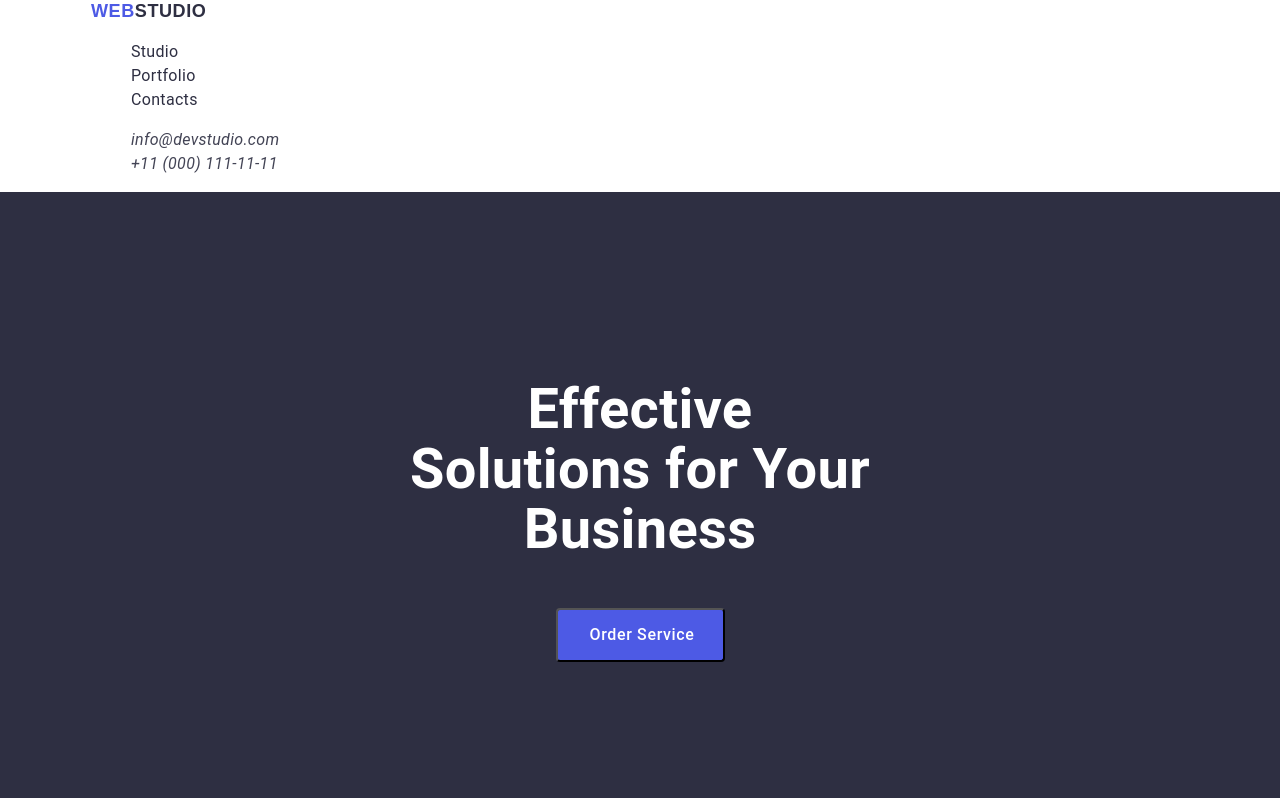
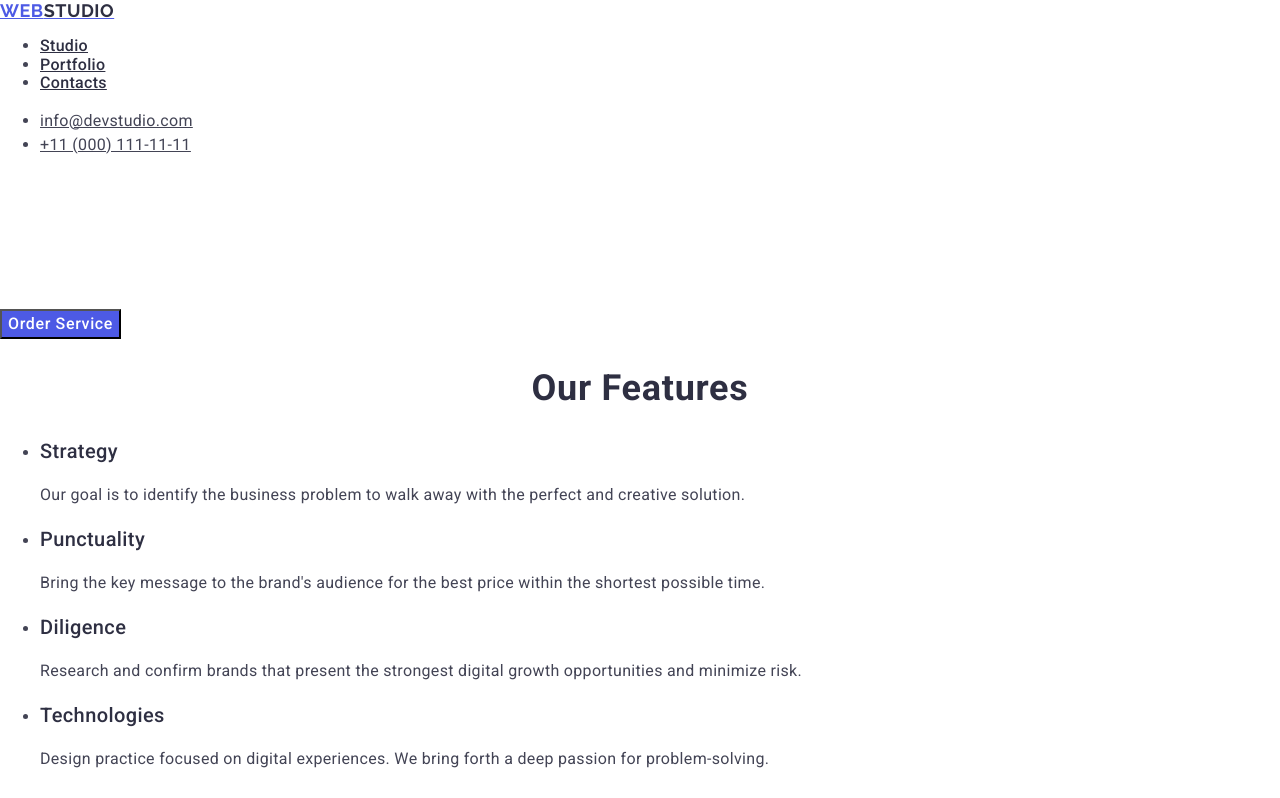
Before and after one commit to Anton-Onyshchenko/goit-markup-hw-02, a plain HTML site: page index.html in a window 1280 px wide. Shown: the top 798 px of the page. Drawn offline with nearby package versions, Linux system fonts and the light colour scheme.

Commit message:
Update files

```diff
--- a/css/styles.css
+++ b/css/styles.css
@@ -1,170 +1,115 @@
-/* Font face */
+/* Basic class */
 
-@font-face {
-    font-family:"Robot",sans-serif ;
-    src: url(../fonts/Roboto-Bold.ttf) format('truetype');
+body{
+    font-family: "Roboto",sans-serif;
+    font-size: 16px;
+    color: #434455;
+    background-color: #FFFFFF;
+}
+
+
+
+/* General style */
+
+
+.section-title{
+    font-size: 36px;
+    line-height: 1.11;
+    text-align: center;
+    letter-spacing: 0.02em;
+    text-transform: capitalize;
+    color:#2e2f42;
+}
+
+.section-list-title{
+    font-size: 20px;
+    font-weight: 500;
+    line-height: 1.2;
+    letter-spacing: 0.02em;
+    color:#2e2f42;
+
+}
+
+.section-list-text{
+    font-size: 16px;
+    line-height: 1.5;
+    letter-spacing: 0.02em;
+    color:#434455;
+
+}
+
+/* Header section styles */
+
+.web-site-logo{
+    font-family: "Raleway", sans-serif;
     font-weight: 700;
+    font-size: 18px;
+    line-height: 1.17;
+    letter-spacing: 0.03em;
+    text-transform: uppercase;
+    color:#4d5ae5;
+}
+
+.web-site-logo-header{
+    color:#2e2f42;
+}
+
+.web-site-menu-link{
+    font-size: 16px;
+    font-weight: 500;
+    letter-spacing: 0.02em;
+    color:#2e2f42;
+}
+
+.web-site-menu-link:hover, .web-site-menu-link:focus{
+    color: #404bbf;
+}
+
+.web-site-address{
     font-style: normal;
 }
 
-@font-face {
-    font-family: "Robot", sans-serif;
-    src: url(../fonts/Roboto-Medium.ttf) format('truetype');
-    font-weight: 500;
-    font-style: normal;
-}
-
-@font-face {
-    font-family: "Robot", sans-serif;
-    src: url(../fonts/Roboto-Regular.ttf) format('truetype');
-    font-weight: 400;
-    font-style: normal;
-}
-
-@font-face {
-    font-family: "Raleway", sans-serif;
-    src: url(../fonts/Raleway-VariableFont_wght.ttf) format('truetype');
-    font-weight: 700;
-    font-style: normal;
-}
-
-/* CSS varaables */
-
-:root{
-    --font-family: "Roboto", sans-serif;
-    --second-family: "Raleway", sans-serif;
-    --text-color: #434455;
-}
-
-
-/* Genral style */
-
-body{
-    font-family: var(--font-family);
-    font-size: 1em;
+.web-site-address-list-link{
+    font-size: 16px;
     line-height: 1.5;
     letter-spacing: 0.02em;
-    color: var(--text-color);
-    background-color: #FFFFFF;
-    margin: 0;
-}
-
-ul,ol{
-    list-style-type: none;
-}
-
-a{
-    text-decoration: none;
-}
-
-h1,h2,h3,h4,h5,h6{
-    margin: 0;
-}
-
-
-/* Basic style */
-
-section:not(:first-child){
-    padding: 120px 0;
-    margin: 0 auto;
-}
-
-.container{
-    padding: 0 15px;
-    margin: 0 auto;
-    width: 1128px;
-}
-
-.site-logo{
-    font-family: "Raleway",sans-serif;
-    font-weight: 700;
-    text-transform: uppercase;
-    color: #4D5AE5;
-    font-size: 1.13em;
-    line-height: 1.17;
-    letter-spacing: 0.03em;
-}
-
-.section-title{
-    font-size: 2.25em;
-    line-height: 1.11;
-    color: #2E2F42;
-    letter-spacing: 0.02em;
-    text-align: center;
-    margin-bottom: 72px;
-}
-
-.section-title-secondary{
-    font-size: 20px;
-    font-weight: 500;
-    line-height: 1.2;
-}
-
-
-/* Header section style */
-
-.site-menu-link{
- color:#2E2F42;
-}
-.site-logo-header{
-    color: #2E2F42;
-}
-
-.address-list-link{
     color:#434455;
 }
 
-/* Hero section style */
-
-.hero-section {
-    background-color: #2E2F42;
-    padding: 188px 0;
+.web-site-address-list-link:hover,
+.web-site-address-list-link:focus {
+    color: #404bbf;
 }
 
-.hero-container{
-    margin: 0 auto;
-    width: 496px;
+/* Hero section styles */
+
+.hero-section-title{
+    font-size: 56px;
+    line-height: 1.07;
     text-align: center;
+    letter-spacing: 0.02em;
+    color: #fff;
 }
 
-.hero-title{
-    font-size: 3.5em;
-    line-height: 1.07;
-    color:#FFFFFF;
-    margin-bottom: 48px;
+.hero-section-button{
+    background-color: #4D5AE5;
+    font-family: "Roboto", sans-serif;
+    font-weight: 500;
+    font-size: 16px;
+    line-height: 1.5;
+    letter-spacing: 0.04em;
+    color: #fff;
+    cursor: pointer;
 }
 
-.hero-button{
-    padding: 16px 32px;
-    font-size: 16px;
-    font-weight: 500;
-    letter-spacing: 0.04em;
-    text-wrap: nowrap;
-    width: 169px;
-    margin: 0 auto;
-    color:#FFFFFF;
-    background-color: #4D5AE5;
-    border-radius: 4px;
-
+.hero-section-button:hover, .hero-section-button:focus{
+    background-color: #404BBF;
 }
 
-/* Team section */
+/* Our Features section styles */
 
-.team-section{
-    background-color: #F4F4FD;
+/* Our Team section styles */
+
+.our-team-list-item{
+background-color: #FFFFFF
 }
-
-/* Footer section */
-
-.footer{
-    background-color: #2E2F42;
-}
-
-.footer-container{
-    padding: 100px 0 100px 15px;
-    color: #F4F4FD;
-    width: 264px;
-}
-.site-logo-footer{
-    color: #F4F4FD;
-}
--- a/index.html
+++ b/index.html
@@ -6,36 +6,39 @@
     <meta name="viewport" content="width=device-width, initial-scale=1.0">
     <title>Web Studio</title>
     <link rel="stylesheet" href="https://cdnjs.cloudflare.com/ajax/libs/modern-normalize/3.0.1/modern-normalize.css">
+    <link rel="preconnect" href="https://fonts.googleapis.com">
+    <link rel="preconnect" href="https://fonts.gstatic.com" crossorigin>
+    <link href="https://fonts.googleapis.com/css2?family=Raleway:wght@700&family=Roboto:wght@400;500;700&display=swap"
+        rel="stylesheet">
     <link rel="stylesheet" href="./css/styles.css">
 </head>
 
 <body>
 
     <header>
-        <div class="container">
         <nav>
-                <a class="site-logo" href="./index.html">Web<span class="site-logo-header">Studio</span></a>
+            <a class="web-site-logo" href="./index.html">Web<span class="web-site-logo-header">Studio</span></a>
             <ul>
                 <li>
-                        <a class="site-menu-link" href="#">Studio</a>
+                    <a class="web-site-menu-link" href="#">Studio</a>
                 </li>
                 <li>
-                        <a class="site-menu-link" href="#">Portfolio</a>
+                    <a class="web-site-menu-link" href="#">Portfolio</a>
                 </li>
                 <li>
-                        <a class="site-menu-link" href="#">Contacts</a>
+                    <a class="web-site-menu-link" href="#">Contacts</a>
                 </li>
             </ul>
 
         </nav>
 
-            <address class="address">
-                <ul class="address-list">
-                    <li class="address-list-item">
-                        <a class="address-list-link" href="mailto:info@devstudio.com">info@devstudio.com</a>
+        <address class="web-site-address">
+            <ul class="web-site-address-list">
+                <li class="web-site-address-list-item">
+                    <a class="web-site-address-list-link" href="mailto:info@devstudio.com">info@devstudio.com</a>
                 </li>
-                    <li class="address-list-item">
-                        <a class="address-list-link" href="tel:+110001111111">+11 (000) 111-11-11</a>
+                <li class="web-site-address-list-item">
+                    <a class="web-site-address-list-link" href="tel:+110001111111">+11 (000) 111-11-11</a>
                 </li>
             </ul>
 
@@ -48,136 +51,122 @@
         <!-- #region Hero section -->
         <section class="hero-section">
 
-            <div class="container hero-container">
-                <h1 class="hero-title">Effective Solutions for Your Business </h1>
-
-                <button class="hero-button" type="button">Order Service</button>
-            </div>
+            <h1 class="hero-section-title">Effective Solutions for Your Business </h1>
+            <button class="hero-section-button" type="button">Order Service</button>
 
         </section>
         <!-- #endregion -->
 
         <!--#region Our Features section -->
         <section>
-            <div class="container">
             <h2 class="section-title">Our features</h2>
-                <ul>
-                    <li>
-                        <h3 class="section-title-secondary">Strategy</h3>
-                        <p>
+            <ul class="section-list">
+                <li class="section-list-item">
+                    <h3 class="section-list-title">Strategy</h3>
+                    <p class="section-list-text">
                         Our goal is to identify the business problem to walk away with the perfect and
                         creative
                         solution.
                     </p>
                 </li>
-                    <li>
-                        <h3 class="section-title-secondary">Punctuality</h3>
-                        <p>
+                <li class="section-list-item">
+                    <h3 class="section-list-title">Punctuality</h3>
+                    <p class="section-list-text">
                         Bring the key message to the brand's audience for the best price within the shortest
                         possible
                         time.
                     </p>
                 </li>
-                    <li>
-                        <h3 class="section-title-secondary">Diligence</h3>
-                        <p>
+                <li class="section-list-item">
+                    <h3 class="section-list-title">Diligence</h3>
+                    <p class="section-list-text">
                         Research and confirm brands that present the strongest digital growth opportunities
                         and
                         minimize
                         risk.
                     </p>
                 </li>
-                    <li>
-                        <h3 class="section-title-secondary">Technologies</h3>
-                        <p>
+                <li class="section-list-item">
+                    <h3 class="section-list-title">Technologies</h3>
+                    <p class="section-list-text">
                         Design practice focused on digital experiences. We bring forth a deep passion for
                         problem-solving.
                     </p>
                 </li>
             </ul>
-
-            </div>
-
         </section>
         <!-- #endregion -->
 
         <!-- #region Our Team section -->
         <section class="team-section">
-
-            <div class="container">
-
             <h2 class="section-title">Our Team</h2>
-
-                <ul>
-                    <li>
-                        <img src="./images/our-team/Product_Designer.jpg"
-                            alt="Portrait of Mark Guerrero, Product Designer" width="264">
-                        <h3 class="section-title-secondary">Mark Guerrero</h3>
-                        <p>Product Designer</p>
+            <ul class="section-list">
+                <li class="section-list-item our-team-list-item">
+                    <img src="./images/our-team/Product_Designer.jpg" alt="Portrait of Mark Guerrero, Product Designer"
+                        width="264">
+                    <h3 class="section-list-title">Mark Guerrero</h3>
+                    <p class="section-list-text">Product Designer</p>
                 </li>
-                    <li>
-                        <img src="./images/our-team/Frontend_Developer.jpg"
-                            alt="Portrait of Tom Ford, Frontend Developer" width="264">
-                        <h3 class="section-title-secondary">Tom Ford</h3>
-                        <p>Frontend Developer</p>
+                <li class="section-list-item our-team-list-item">
+                    <img src="./images/our-team/Frontend_Developer.jpg" alt="Portrait of Tom Ford, Frontend Developer"
+                        width="264">
+                    <h3 class="section-list-title">Tom Ford</h3>
+                    <p class="section-list-text">Frontend Developer</p>
                 </li>
-                    <li>
+                <li class="section-list-item our-team-list-item">
                     <img src="./images/our-team/Marketing.jpg" alt="Portrait of Camila Garcia, Marketing Specialist"
                         width="264">
-                        <h3 class="section-title-secondary">Camila Garcia</h3>
-                        <p>Marketing</p>
+                    <h3 class="section-list-title">Camila Garcia</h3>
+                    <p cclass="section-list-text">Marketing</p>
                 </li>
-                    <li>
+                <li class="section-list-item our-team-list-item">
                     <img src="./images/our-team/UI_Designer.jpg" alt="Portrait of Daniel Wilson, UI Designer"
                         width="264">
-                        <h3 class="section-title-secondary">Daniel Wilson</h3>
-                        <p>UI Designer</p>
+                    <h3 class="section-list-title">Daniel Wilson</h3>
+                    <p class="section-list-text">UI Designer</p>
                 </li>
             </ul>
-            </div>
-
         </section>
         <!-- #endregion -->
 
         <!-- #region Our Portfolio section -->
-
         <section>
-            <div class="container">
             <h2 class="section-title">Our Portfolio</h2>
             <ul>
                 <li>
-                        <img src="./images/our-portfolio/banking-app.jpg" alt="" width="360">
-                        <h3 class="section-title-secondary">Banking App</h3>
-                        <p>App</p>
+                    <img src="./images/our-portfolio/banking-app.jpg" alt="Picture of Banking app" width="360">
+                    <h3 class="section-list-title">Banking App</h3>
+                    <p class="section-list-text">App</p>
                 </li>
                 <li>
-                        <img src="./images/our-portfolio/cashless-payment.jpg" alt="" width="360">
-                        <h3 class="section-title-secondary">Cashless Payment</h3>
-                        <p>Marketing</p>
+                    <img src="./images/our-portfolio/cashless-payment.jpg" alt="Picture of Cashless Payment app"
+                        width="360">
+                    <h3 class="section-list-title">Cashless Payment</h3>
+                    <p class="section-list-text">Marketing</p>
                 </li>
                 <li>
-                        <img src="./images/our-portfolio/meditation-app.jpg" alt="" width="360">
-                        <h3 class="section-title-secondary">Meditation App</h3>
-                        <p>App</p>
+                    <img src="./images/our-portfolio/meditation-app.jpg" alt="Picture of Meditation App" width="360">
+                    <h3 class="section-list-title">Meditation App</h3>
+                    <p class="section-list-text">App</p>
                 </li>
                 <li>
-                        <img src="./images/our-portfolio/taxi-service.jpg" alt="" width="360">
-                        <h3 class="section-title-secondary">Taxi Service</h3>
-                        <p>Marketing</p>
+                    <img src="./images/our-portfolio/taxi-service.jpg" alt="Picture of Taxi Service marketing"
+                        width="360">
+                    <h3 class="section-list-title">Taxi Service</h3>
+                    <p class="section-list-text">Marketing</p>
                 </li>
                 <li>
-                        <img src="./images/our-portfolio/screen-illustrations.jpg" alt="" width="360">
-                        <h3 class="section-title-secondary">Screen Illustrations</h3>
-                        <p>Design</p>
+                    <img src="./images/our-portfolio/screen-illustrations.jpg"
+                        alt="Picture of Screen Illustrations desing" width="360">
+                    <h3 class="section-list-title">Screen Illustrations</h3>
+                    <p class="section-list-text">Design</p>
                 </li>
                 <li>
-                        <img src="./images/our-portfolio/online-courses.jpg" alt="" width="360">
-                        <h3 class="section-title-secondary">Online Courses</h3>
-                        <p>Marketing</p>
+                    <img src="./images/our-portfolio/online-courses.jpg" alt="Picture of Online Courses" width="360">
+                    <h3 class="section-list-title">Online Courses</h3>
+                    <p class="section-list-text">Marketing</p>
                 </li>
             </ul>
-            </div>
-
         </section>
         <!-- #endregion -->
 
```
Also changed, not shown: fonts/Raleway-VariableFont_wght.ttf (deleted), fonts/Roboto-Bold.ttf (deleted), fonts/Roboto-Medium.ttf (deleted), fonts/Roboto-Regular.ttf (deleted). Lines whose indentation alone changed are shown as unchanged.
